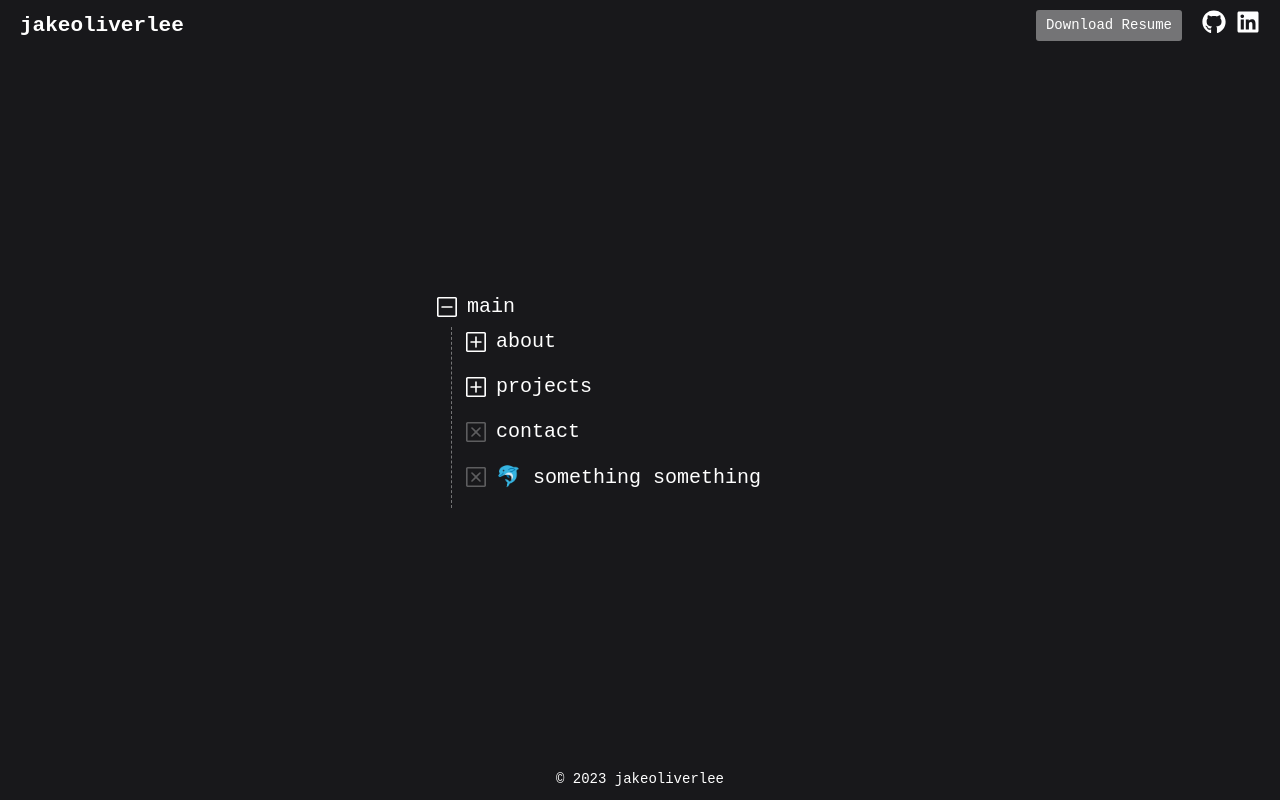
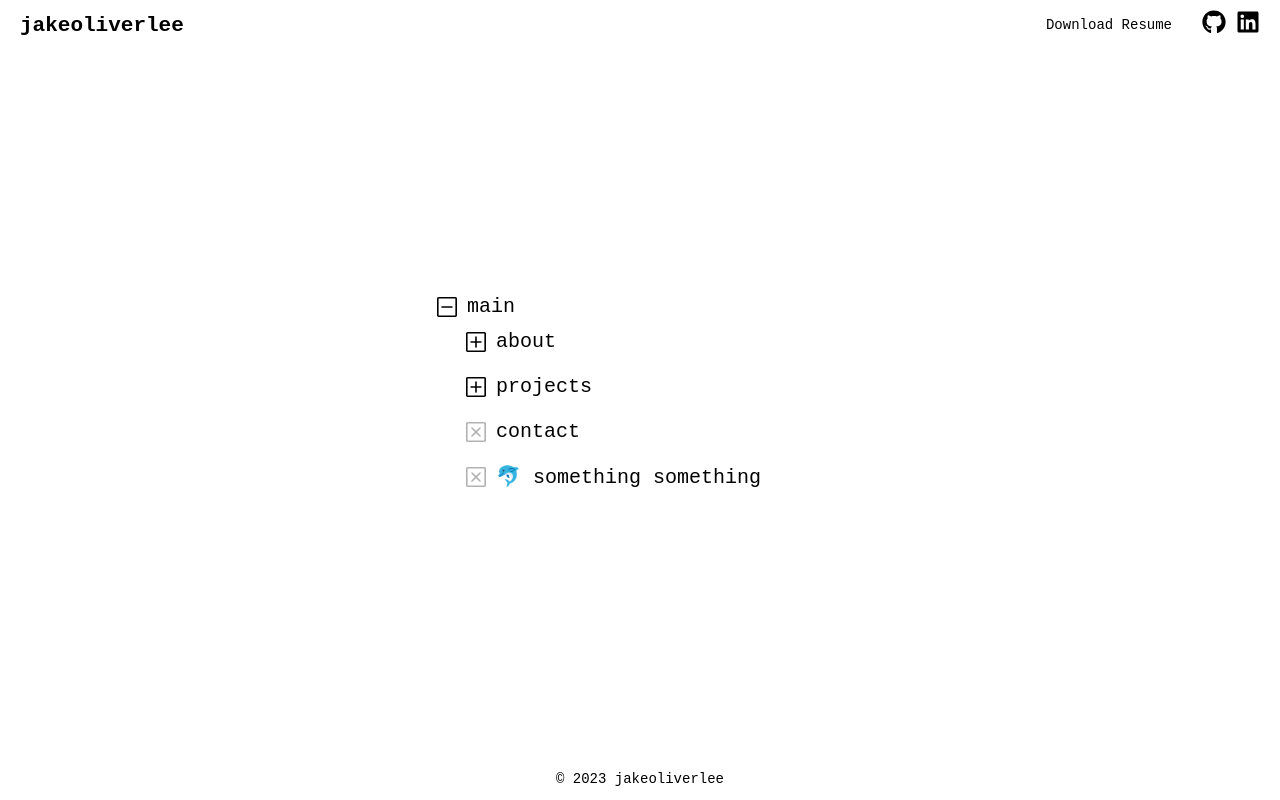
Before and after one commit to jakeoliverlee/new_website, a React (Create React App) app: page / in a window 1280 px wide. Built offline with nearby package versions, Linux system fonts and the light colour scheme.

Commit message:
add finished dark/light mode based on user prefered media

```diff
--- a/package.json
+++ b/package.json
@@ -13,12 +13,12 @@
   "dependencies": {
     "@react-spring/web": "*",
     "react": "^18.2.0",
+    "react-confetti": "^6.1.0",
     "react-dom": "^18.2.0",
     "react-icons": "^4.9.0",
     "react-scripts": "5.0.1",
     "react-use-measure": "^2.1.1",
-    "styled-components": "^5.3.6",
-    "tailwindcss": "^3.3.2"
+    "styled-components": "^5.3.6"
   },
   "scripts": {
     "start": "react-scripts start",
@@ -36,6 +36,7 @@
     "@types/react": "^18.0.27",
     "@types/react-dom": "^18.0.10",
     "@types/styled-components": "^5.1.26",
+    "tailwindcss": "^3.3.2",
     "typescript": "^4.9.5"
   }
 }
--- a/src/App.tsx
+++ b/src/App.tsx
@@ -1,7 +1,7 @@
 import React, { useRef, useState, useEffect } from 'react'
 import { useSpring, a } from '@react-spring/web'
 import useMeasure from 'react-use-measure'
-import { Container, Title, Frame, Content, toggle, theme } from './styles'
+import { Container, Title, Frame, Content, toggle, lightTheme, darkTheme } from './styles'
 import * as Icons from './icons'
 import Navbar from './components/navbar/Navbar'
 import Footer from './components/footer/Footer'
@@ -13,7 +13,8 @@ function usePrevious<T>(value: T) {
   useEffect(() => void (ref.current = value), [value])
   return ref.current
 }
-// test
+
+
 const Tree = React.memo<
   React.HTMLAttributes<HTMLDivElement> & {
     defaultOpen?: boolean
@@ -60,6 +61,17 @@ const AppContainer = styled.div`
 
 
 export default function App() {
+
+const [theme, setTheme] = useState(lightTheme);
+
+useEffect(() => {
+  const userPrefersDark = window.matchMedia && window.matchMedia('(prefers-color-scheme: dark)').matches;
+  const userPrefersLight = window.matchMedia && window.matchMedia('(prefers-color-scheme: light)').matches;
+
+  if (userPrefersDark) setTheme(darkTheme);
+  if (userPrefersLight) setTheme(lightTheme);
+}, []);
+
   return (
     <>
   <ThemeProvider theme={theme}>
--- a/src/styles.ts
+++ b/src/styles.ts
@@ -1,9 +1,14 @@
 import styled from 'styled-components'
 import { animated } from '@react-spring/web'
 
-export const theme = {
+export const darkTheme = {
   body: "#18181b",
   text: "#fff",
+}
+
+export const lightTheme = {
+  body: "#fff",
+  text: "#000"
 }
 
 
```
Also changed, not shown: 1 other file (tests, documents, lock files or other folders).
